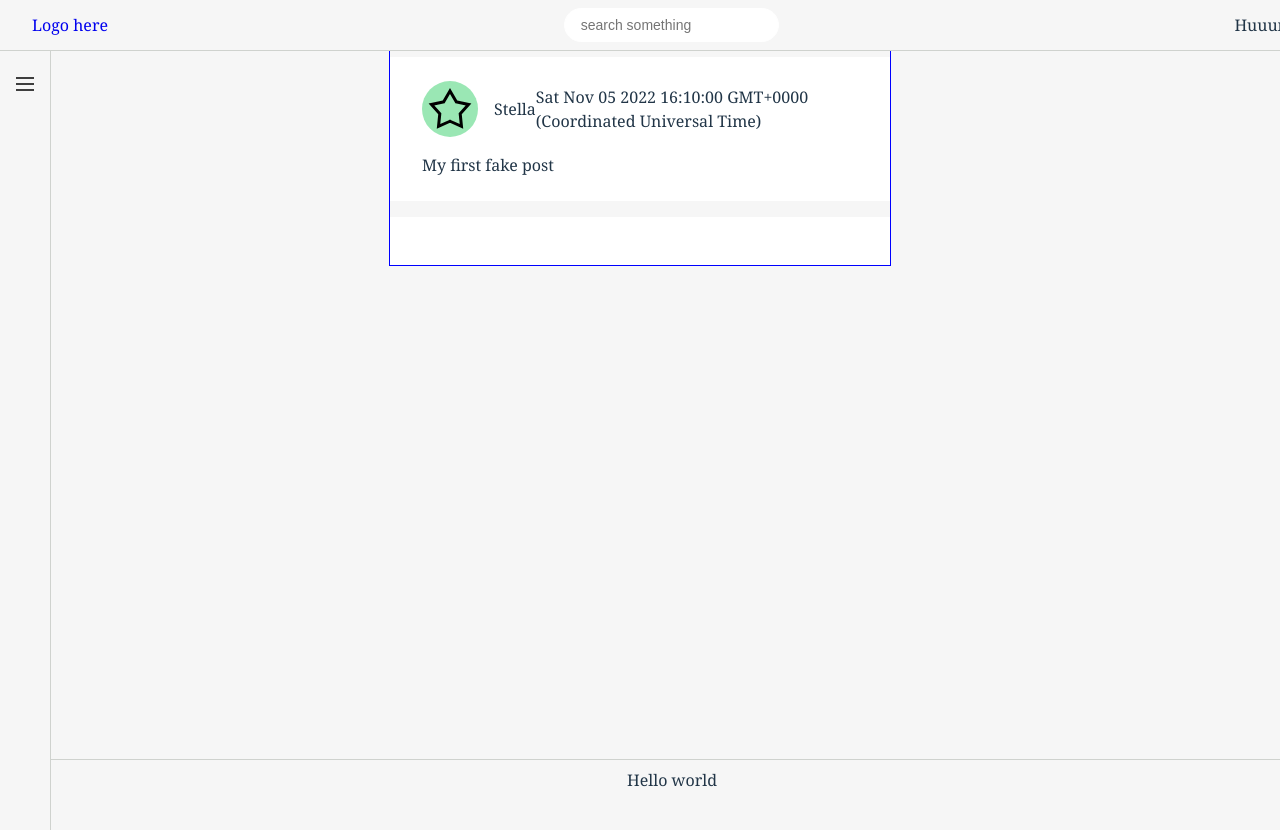
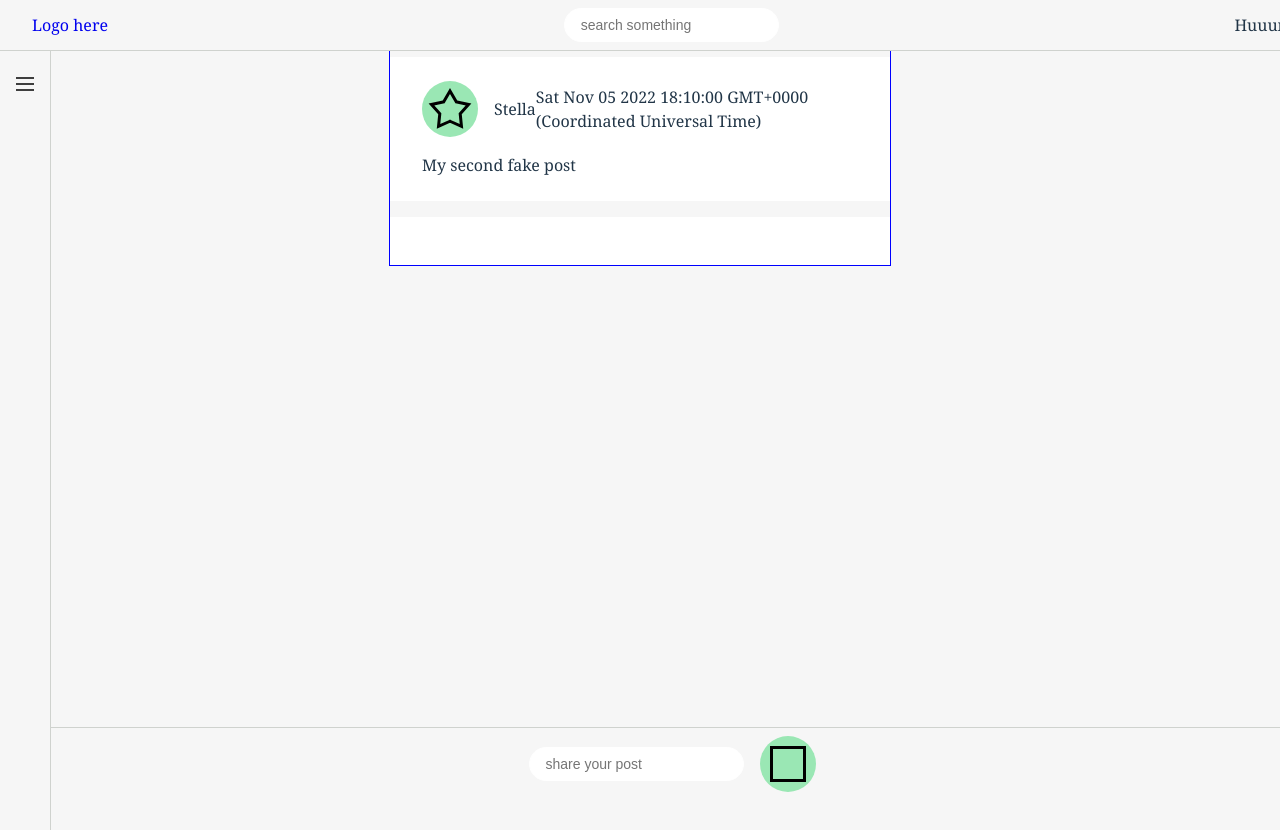
Before and after one commit to 0x00ff00-fi/frontend, a React (Vite) app: page / in a window 1280 px wide. Shown: the top 830 px of the page. Built offline with nearby package versions, Linux system fonts and the light colour scheme.

Commit message:
let's a-go

```diff
--- a/src/App.css
+++ b/src/App.css
@@ -7,3 +7,10 @@
   flex-direction: column;
   gap: 1rem;
 }
+.icon {
+  display: flex;
+  height: 3rem;
+  background-color: var(--c-prm-3);
+  border-radius: 50%;
+  padding: 4px;
+}
--- a/src/App.jsx
+++ b/src/App.jsx
@@ -4,31 +4,52 @@ import SideBar from "./components/SideBar";
 import Card from "./components/Card";
 import Footer from "./components/Footer";
 
+function iconObject(obj) {
+    if (typeof obj !== "object") return obj;
+    if (!obj?.icon) return obj;
+    const icon = (
+        <div className="icon">
+            <img src={`/src/assets/${obj.icon}.svg`}></img>
+        </div>
+    );
+    return {
+        ...obj,
+        icon: icon,
+    };
+}
+
 function App() {
-
     const user = {
-		icon: <img src="/src/assets/star.svg" ></img>,
-		name: "Stella",
-	}
+        icon: "square",
+        name: "Luigi",
+    };
 
     const fakepost = {
         user,
         body: {
             media: null,
-			text: "My first fake post"
+            text: "My first fake post",
         },
-		dateTime: new Date("11-05-2022 16:10")
-	}
+        dateTime: new Date("11-05-2022 16:10"),
+    };
+
+    const trueFakePost = {
+        icon: "star",
+        name: "Stella",
+        media: null,
+        text: "My second fake post",
+        created_at: new Date("11-05-2022 18:10"),
+    };
 
     return (
         <div style={{ height: "120vh" }}>
             <Nav />
             <SideBar></SideBar>
             <div className="c-container">
-				<Card post={fakepost} />
+                <Card post={iconObject(trueFakePost)} />
                 <Card>Bye World</Card>
             </div>
-			<Footer />
+            <Footer user={iconObject(user)} />
         </div>
     );
 }
--- a/src/components/Card/index.jsx
+++ b/src/components/Card/index.jsx
@@ -6,18 +6,18 @@ export default function (props) {
 
     return (
         <div className="card" {...rest}>
-            {post?.user && (
+            {post?.name && (
                 <div className="card-header">
                     <div className="header-icon">
-                        <div className="card-icon">{post?.user?.icon}</div>
-                        <span>{post?.user?.name}</span>
+                        <div>{post?.icon}</div>
+                        <span>{post?.name}</span>
                     </div>
-                    <div>{""+post?.dateTime}</div>
+                    <div>{""+post?.created_at}</div>
                 </div>
             )}
             <div className="card-body">
-                {post?.body?.media && <div>{post?.body?.media}</div>}
-                <div>{post?.body?.text}</div>
+                {post?.media && <div>{post?.body?.media}</div>}
+                <div>{post?.text}</div>
             </div>
         </div>
     );
--- a/src/components/Card/styles.css
+++ b/src/components/Card/styles.css
@@ -17,13 +17,6 @@
     align-items: center;
     gap: 1rem
 }
-.card-icon {
-    display: flex;
-    height: 3rem;
-    background-color: var(--c-prm-3);
-    border-radius: 50%;
-    padding: 4px;
-}
 .card-body {
     display: flex;
     flex-grow: 1;
--- a/src/components/Footer/index.jsx
+++ b/src/components/Footer/index.jsx
@@ -1,8 +1,20 @@
 import React from "react";
-import "./styles.css"
+import "./styles.css";
+import "../Nav/styles.css"
 
 export default function Footer(props) {
-    return <footer className="footer">
-        Hello world
-    </footer>
+    const {user} = props
+    return (
+        <footer className="footer">
+            <input
+                className="nav_srch"
+                type="text"
+                name=""
+                id=""
+                placeholder="share your post"
+                style={{height: '16px'}}
+            />
+            <div>{user?.icon && user.icon}</div>
+        </footer>
+    );
 }
--- a/src/components/Footer/styles.css
+++ b/src/components/Footer/styles.css
@@ -1,10 +1,12 @@
 .footer {
     display: flex;
     justify-content: center;
+    align-items: center;
+    gap: 1rem;
     position: fixed;
     bottom: 0;
     width: 100%;
-    z-index: -1;
+    z-index: 0;
     padding: var(--s-sm) var(--s-lg);
     background-color: var(--c-gr-4);
     border-top: 1px solid var(--c-gr-3);
--- a/src/components/Nav/styles.css
+++ b/src/components/Nav/styles.css
@@ -8,7 +8,7 @@
     background-color: var(--c-gr-4);
     border-bottom: 1px solid var(--c-gr-3);
 
-    z-index: 1;
+    z-index: 2;
 
     display: flex;
     justify-content: space-between;
--- a/src/components/SideBar/index.jsx
+++ b/src/components/SideBar/index.jsx
@@ -14,7 +14,7 @@ export default function SideBar(props) {
             <li className="side_itm"><a href="" className="side_link">settings</a></li>
         </ul>
     </aside>
-    : <aside className="closed-side">
+    : <aside className="side-bar closed">
     <div className="closed-side_header">
         <img className="side_icon" src="/src/assets/hamburger.svg" onClick={()=>setSbIsOpen(true)}/>
     </div>
--- a/src/components/SideBar/styles.css
+++ b/src/components/SideBar/styles.css
@@ -5,6 +5,7 @@
     height: 100vh;
     border-right: 1px solid var(--c-gr-3);
     margin-top: 40px;
+    z-index: 1;
 }
 .side_header {
     display: flex;
@@ -18,13 +19,8 @@
 .side_link:hover {
     color: var(--c-prm-2);
 }
-.closed-side {
-    position: fixed;
+.closed {
     width: 50px;
-    background-color: var(--c-gr-4);
-    height: 100vh;
-    border-right: 1px solid var(--c-gr-3);
-    margin-top: 40px;
 }
 .closed-side_header {
     display: flex;
```
Also changed, not shown: src/components/Nav/index.jsx (+15 -5 lines). Lines whose indentation alone changed are shown as unchanged.
